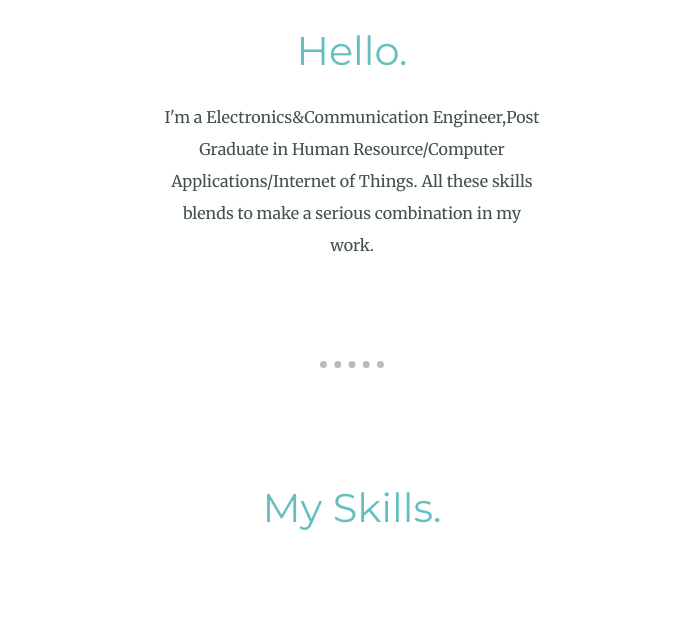
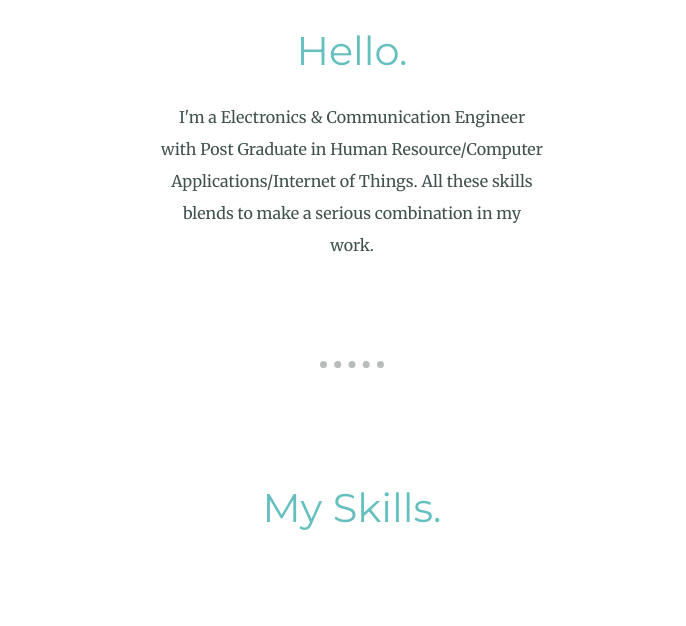
Before and after one commit to rohgoswa/My-Website, a plain HTML site: page index.html in a window 1280 px wide. Shown: the part 863-1489 px from the top of the page, without its empty margins (288-974 px from the left). Drawn offline with Linux system fonts and the light colour scheme.

Commit message:
Update index.html

```diff
--- a/index.html
+++ b/index.html
@@ -24,7 +24,7 @@
     <div class="profile">
       <img class="dude" src="https://miro.medium.com/max/2000/1*H3OsA1YaKlchY-FyW52hRA.gif" alt="dude image">
       <h2>Hello.</h2>
-      <p class="intro">I'm a Electronics&Communication Engineer,Post Graduate in Human Resource/Computer Applications/Internet of Things. All these skills blends to make a serious combination in my work.</p>
+      <p class="intro">I'm a Electronics & Communication Engineer with Post Graduate in Human Resource/Computer Applications/Internet of Things. All these skills blends to make a serious combination in my work.</p>
     </div>
     <hr>
     <div class="skills">
```
